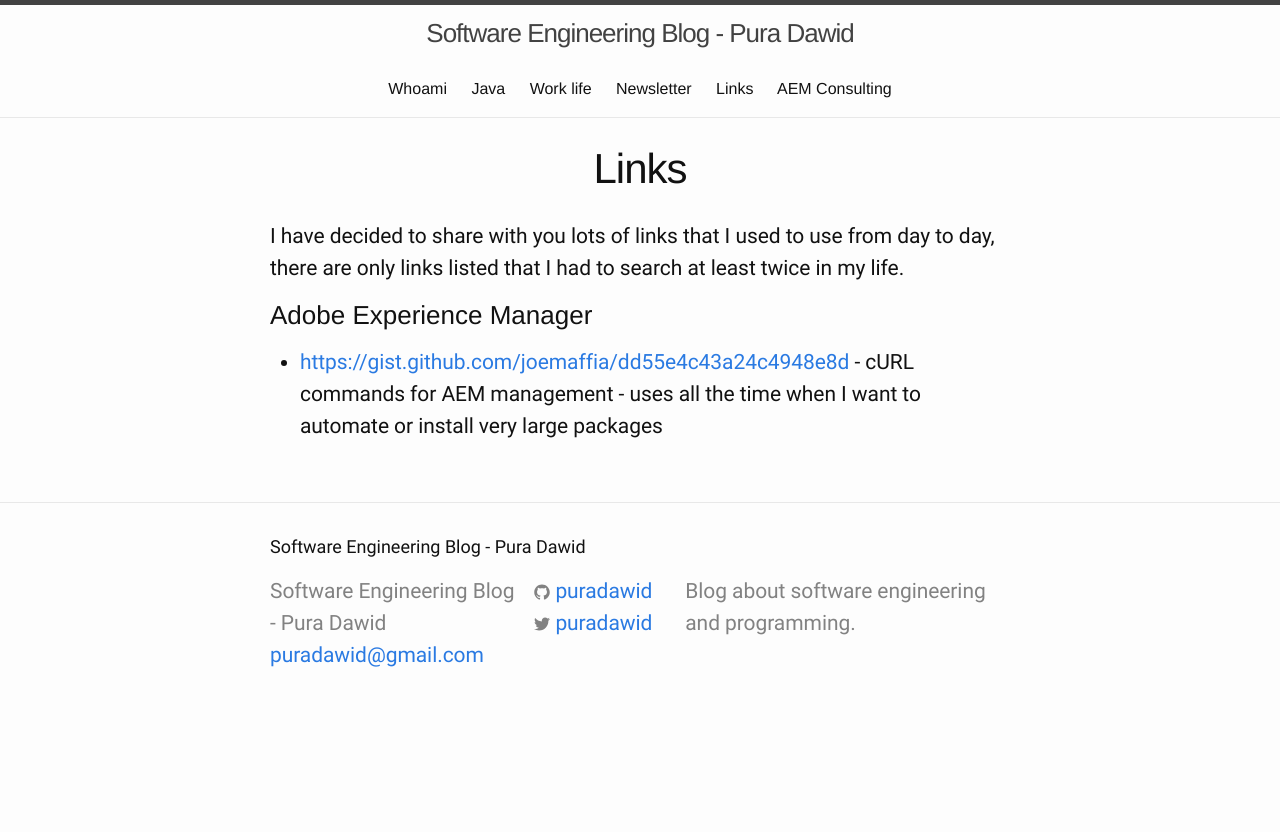
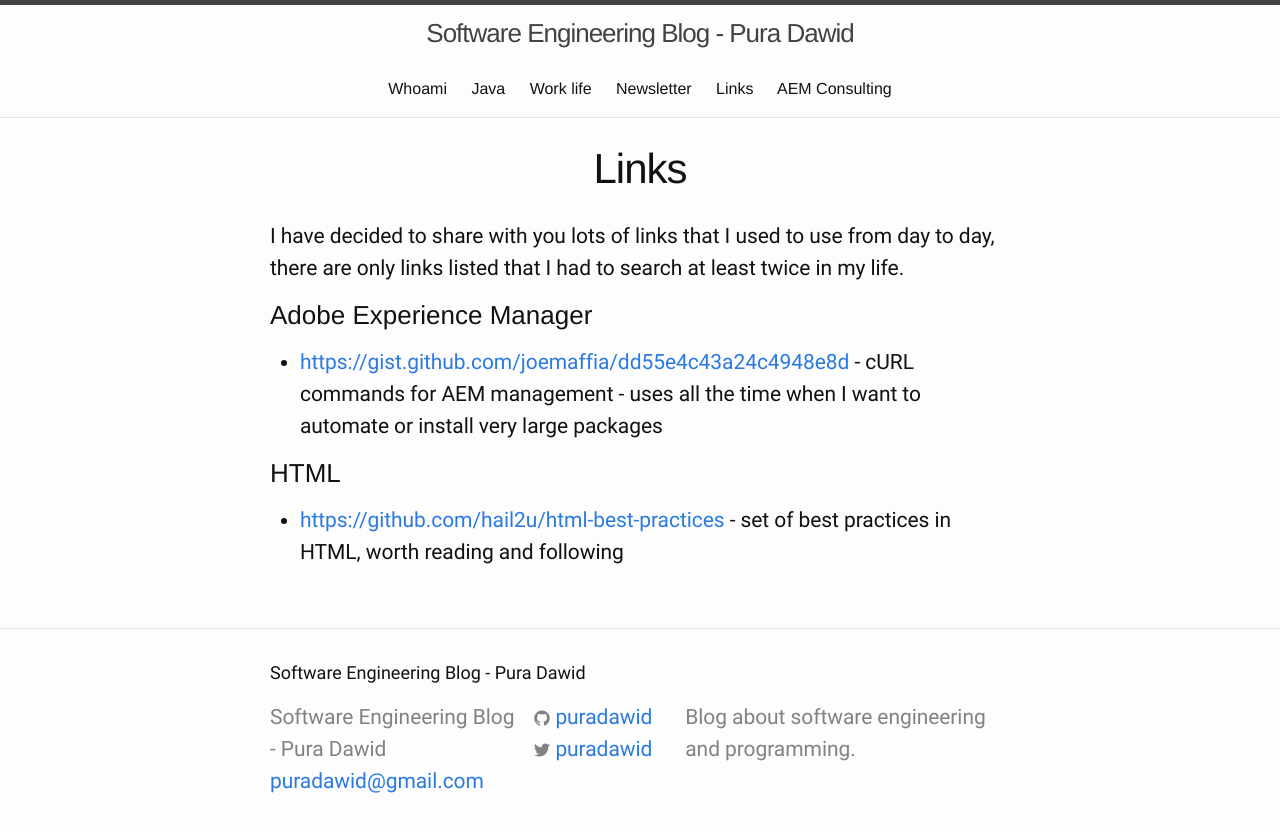
Before and after one commit to puradawid/puradawid.github.io, a Jekyll site: the page built from knowledge.md, in a window 1280 px wide. Shown: the top 832 px of the page. Built offline with Jekyll 4.4.1, drawn with Linux system fonts in a browser that asks for light colours.

Commit message:
Add link for HTML best practices repo

```diff
--- a/knowledge.md
+++ b/knowledge.md
@@ -11,3 +11,7 @@ I have decided to share with you lots of links that I used to use from day to da
 ### Adobe Experience Manager
 
 * <https://gist.github.com/joemaffia/dd55e4c43a24c4948e8d> - cURL commands for AEM management - uses all the time when I want to automate or install very large packages
+
+### HTML
+
+* <https://github.com/hail2u/html-best-practices> - set of best practices in HTML, worth reading and following
```
